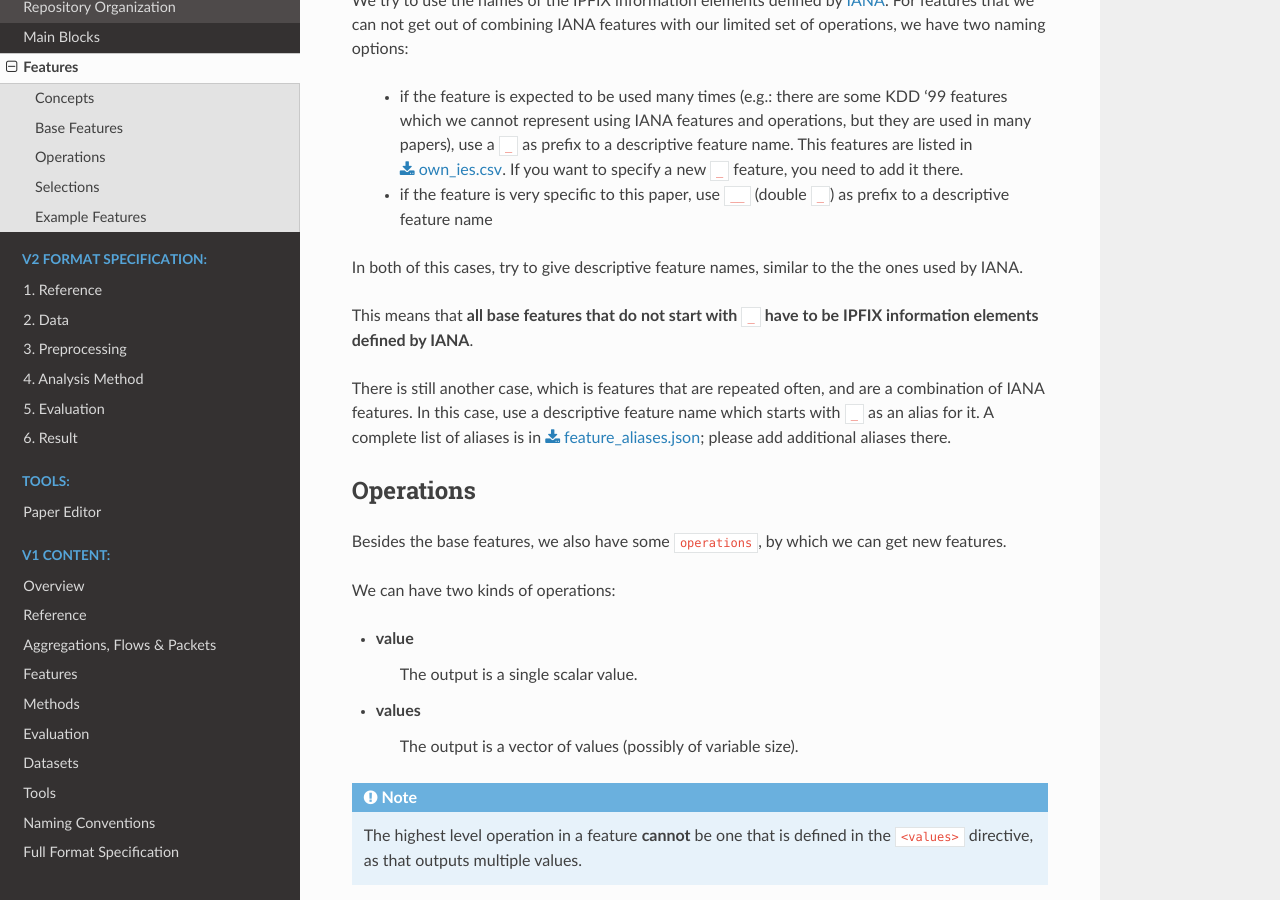
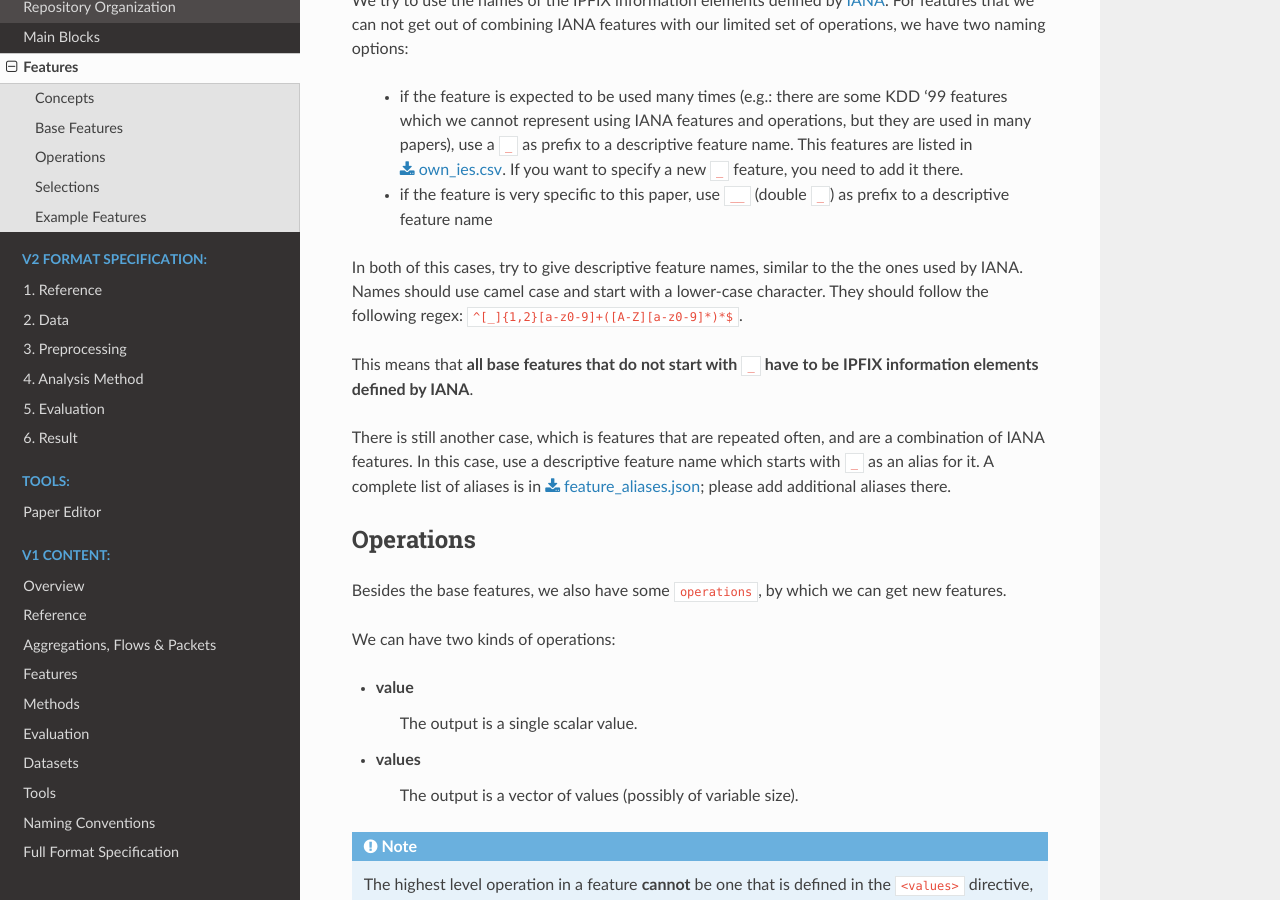
Before and after one commit to CN-TU/ntarc-spec, a Sphinx documentation site: the page built from docs/features.rst, in a window 1280 px wide and 900 px high, scrolled down 1041 px. Built offline with Sphinx 7.4.7 and the Read the Docs theme 2.0.0, drawn with Linux system fonts in a browser that asks for light colours.

Commit message:
added specification of new features names

```diff
--- a/docs/features.rst
+++ b/docs/features.rst
@@ -41,6 +41,8 @@ For features that we can not get out of combining IANA features with our limited
     * if the feature is very specific to this paper, use ``__`` (double ``_``) as prefix to a descriptive feature name
 
 In both of this cases, try to give descriptive feature names, similar to the the ones used by IANA.
+Names should use camel case and start with a lower-case character.
+They should follow the following regex: ``^[_]{1,2}[a-z0-9]+([A-Z][a-z0-9]*)*$``.
 
 This means that **all base features that do not start with** ``_`` **have to be IPFIX information elements defined by IANA**.
 
```
